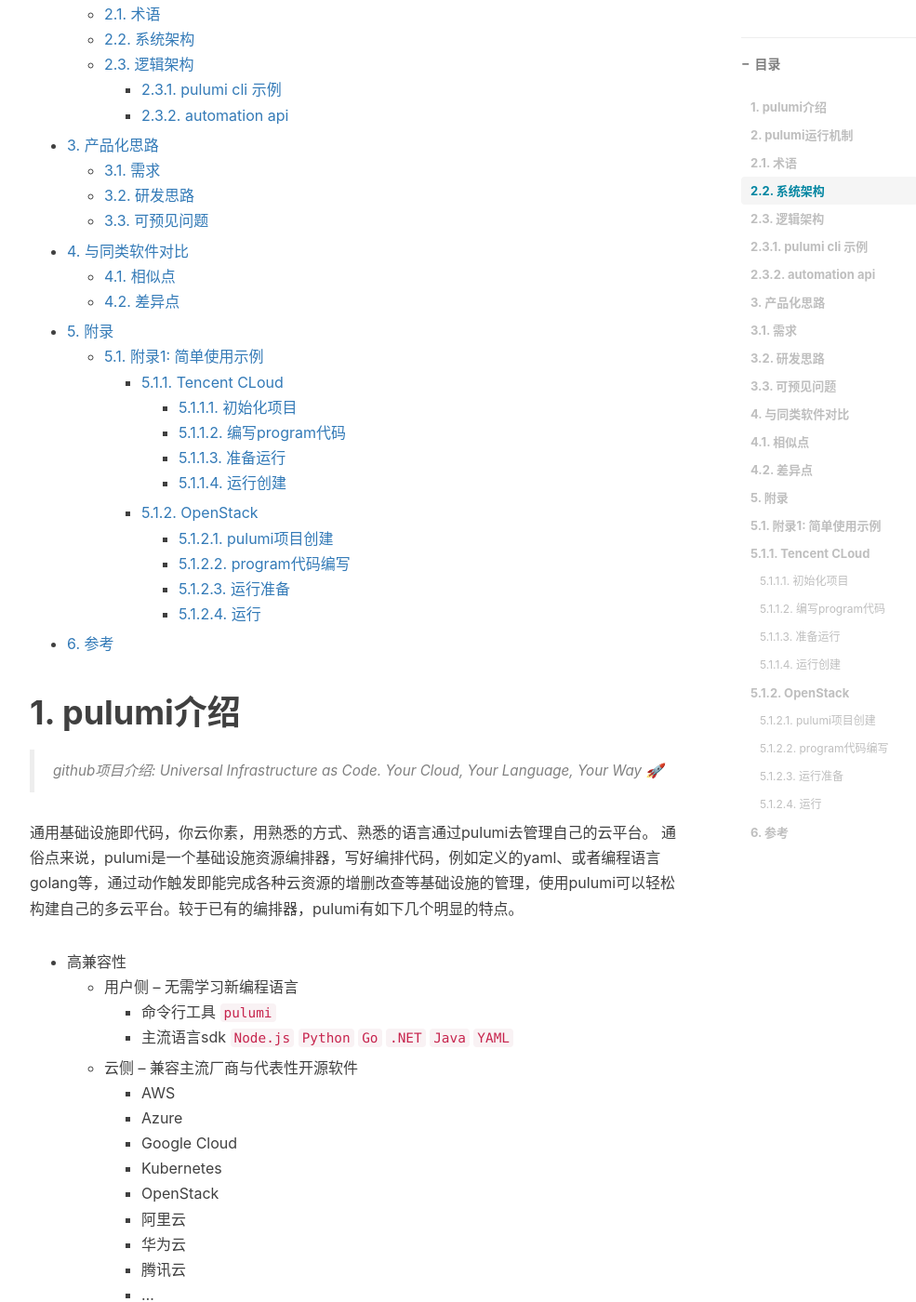
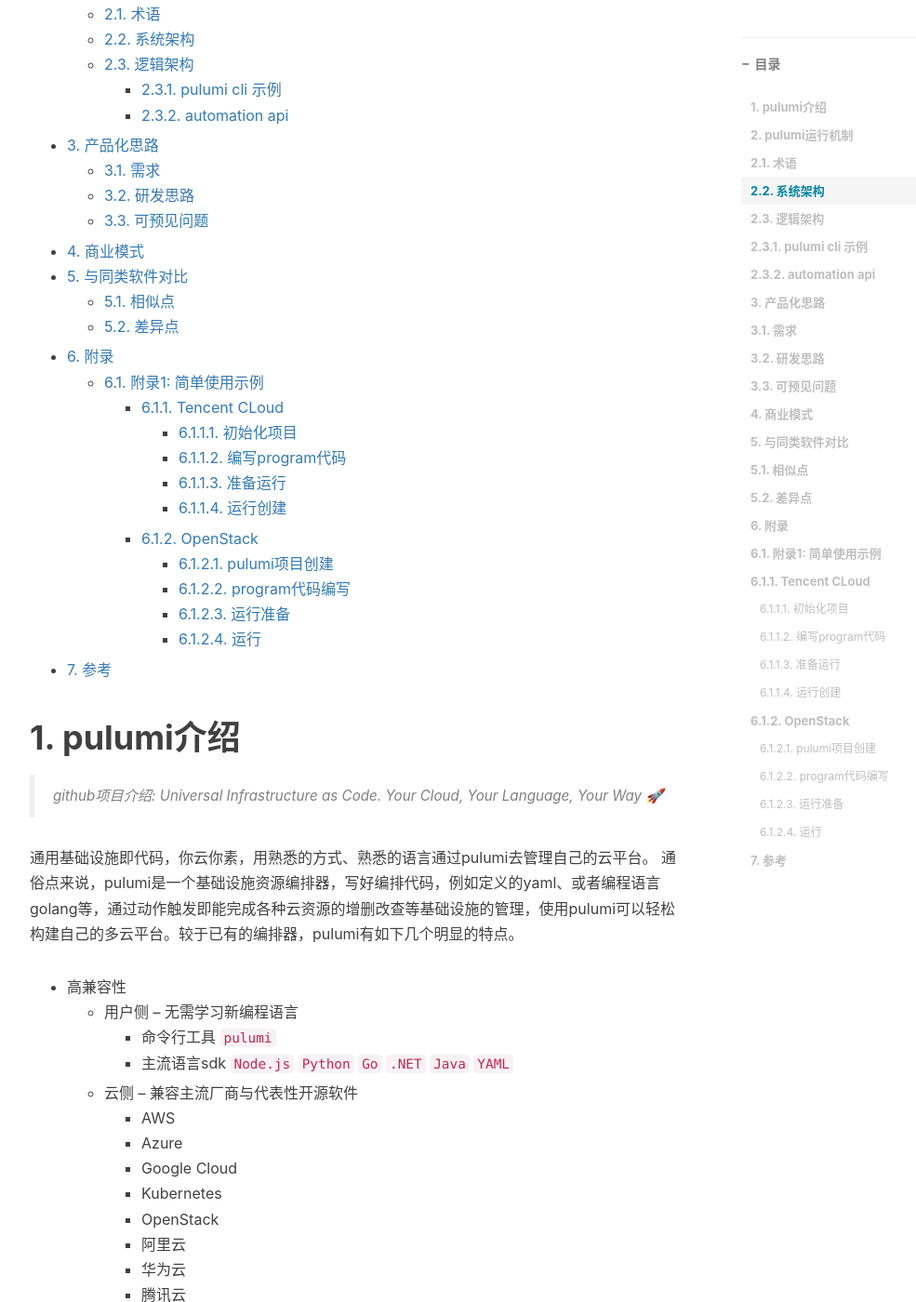
Before and after one commit to elrondwong/elrond.wang, a Jekyll site: the page built from _posts/2023-02-07-Pulumi架构及使用.md, in a window 1280 px wide and 1400 px high, scrolled down 529 px. Shown: the whole window at 93% size, without its empty margins (233-1218 px from the left). Built offline with Jekyll 4.4.1, drawn with Linux system fonts in a browser that asks for light colours; comment, search, counter and statistics services are not loaded; some of the changed text lies outside the part shown.

Commit message:
add business model for pulumi

````diff
--- a/_posts/2023-02-07-Pulumi架构及使用.md
+++ b/_posts/2023-02-07-Pulumi架构及使用.md
@@ -10,31 +10,32 @@
 
 - [1. pulumi介绍](#1-pulumi介绍)
 - [2. pulumi运行机制](#2-pulumi运行机制)
-	- [2.1. 术语](#21-术语)
-	- [2.2. 系统架构](#22-系统架构)
-	- [2.3. 逻辑架构](#23-逻辑架构)
-		- [2.3.1. pulumi cli 示例](#231-pulumi-cli-示例)
-		- [2.3.2. automation api](#232-automation-api)
+  - [2.1. 术语](#21-术语)
+  - [2.2. 系统架构](#22-系统架构)
+  - [2.3. 逻辑架构](#23-逻辑架构)
+    - [2.3.1. pulumi cli 示例](#231-pulumi-cli-示例)
+    - [2.3.2. automation api](#232-automation-api)
 - [3. 产品化思路](#3-产品化思路)
-	- [3.1. 需求](#31-需求)
-	- [3.2. 研发思路](#32-研发思路)
-	- [3.3. 可预见问题](#33-可预见问题)
-- [4. 与同类软件对比](#4-与同类软件对比)
-	- [4.1. 相似点](#41-相似点)
-	- [4.2. 差异点](#42-差异点)
-- [5. 附录](#5-附录)
-	- [5.1. 附录1: 简单使用示例](#51-附录1-简单使用示例)
-		- [5.1.1. Tencent CLoud](#511-tencent-cloud)
-			- [5.1.1.1. 初始化项目](#5111-初始化项目)
-			- [5.1.1.2. 编写program代码](#5112-编写program代码)
-			- [5.1.1.3. 准备运行](#5113-准备运行)
-			- [5.1.1.4. 运行创建](#5114-运行创建)
-		- [5.1.2. OpenStack](#512-openstack)
-			- [5.1.2.1. pulumi项目创建](#5121-pulumi项目创建)
-			- [5.1.2.2. program代码编写](#5122-program代码编写)
-			- [5.1.2.3. 运行准备](#5123-运行准备)
-			- [5.1.2.4. 运行](#5124-运行)
-- [6. 参考](#6-参考)
+  - [3.1. 需求](#31-需求)
+  - [3.2. 研发思路](#32-研发思路)
+  - [3.3. 可预见问题](#33-可预见问题)
+- [4. 商业模式](#4-商业模式)
+- [5. 与同类软件对比](#5-与同类软件对比)
+  - [5.1. 相似点](#51-相似点)
+  - [5.2. 差异点](#52-差异点)
+- [6. 附录](#6-附录)
+  - [6.1. 附录1: 简单使用示例](#61-附录1-简单使用示例)
+    - [6.1.1. Tencent CLoud](#611-tencent-cloud)
+      - [6.1.1.1. 初始化项目](#6111-初始化项目)
+      - [6.1.1.2. 编写program代码](#6112-编写program代码)
+      - [6.1.1.3. 准备运行](#6113-准备运行)
+      - [6.1.1.4. 运行创建](#6114-运行创建)
+    - [6.1.2. OpenStack](#612-openstack)
+      - [6.1.2.1. pulumi项目创建](#6121-pulumi项目创建)
+      - [6.1.2.2. program代码编写](#6122-program代码编写)
+      - [6.1.2.3. 运行准备](#6123-运行准备)
+      - [6.1.2.4. 运行](#6124-运行)
+- [7. 参考](#7-参考)
 
 <!-- /TOC -->
 
@@ -181,11 +182,29 @@
 - pulumi 本身日志输出格式比较花里胡哨，适合人类直接读，但结构化差不适合分析
 - pulumi 文档和示例较少
 
-# 4. 与同类软件对比
+# 4. 商业模式
+
+软件开源，但所有操作需要和云端交互，数据状态存储在云端，所以收费也在云端，pulumi的收费模式为限制quota收费，具体如下图
+
+![businessmodel](/img/posts/Pulumi架构及使用/businessmodel.png)
+
+主要按以下纬度收费
+
+- 人数
+- update并发
+- stacks个数
+- CICD助手功能
+- webhook功能
+
+等基础功能，高级功能见 [pricing](https://www.pulumi.com/pricing/)
+
+收费模式决定了企业要使用pulumi必须付费
+
+# 5. 与同类软件对比
 
 对比最多的为terraform
 
-## 4.1. 相似点
+## 5.1. 相似点
 
 - 都是IaC
 - 都开源
@@ -193,7 +212,7 @@
 - 都支持主流云厂商
 - 都很流行，备受厂商青睐
 
-## 4.2. 差异点
+## 5.2. 差异点
 
 这里仅列举了几个在选型中起决定性因素的差异点，详细的对比参照 [Pulumi vs. Terraform](https://www.pulumi.com/docs/intro/vs/terraform/)
 
@@ -211,13 +230,13 @@
 - pulumi提供了完备的状态管理，且在云端可视化，terraform状态管理则支持非常不完善
 - terraform不能嵌入到业务代码中，只能作为运维工具使用，pulumi则可以完美嵌入
 
-# 5. 附录
+# 6. 附录
 
-## 5.1. 附录1: 简单使用示例
+## 6.1. 附录1: 简单使用示例
 
-### 5.1.1. Tencent CLoud
+### 6.1.1. Tencent CLoud
 
-#### 5.1.1.1. 初始化项目
+#### 6.1.1.1. 初始化项目
 
 ```bash
 ❯ pulumi new --force
@@ -249,7 +268,7 @@
 To perform an initial deployment, run `pulumi up`
 ```
 
-#### 5.1.1.2. 编写program代码
+#### 6.1.1.2. 编写program代码
 
 ```go
 package main
@@ -281,7 +300,7 @@
 }
 ```
 
-#### 5.1.1.3. 准备运行
+#### 6.1.1.3. 准备运行
 
 - 配置腾讯云凭证
 
@@ -301,7 +320,7 @@
 go: found github.com/tencentcloudstack/pulumi-tencentcloud/sdk/go/tencentcloud/user in github.com/tencentcloudstack/pulumi-tencentcloud/sdk v0.1.2
 ```
 
-#### 5.1.1.4. 运行创建
+#### 6.1.1.4. 运行创建
 
 > 可以提前安装plugin，否则运行pulumi up的时候会安装，命令为 `pulumi plugin install resource tencentcloud v0.1.2`, 不翻墙的话很慢
 
@@ -343,9 +362,9 @@
 
 这里仅展示了资源创建，对资源的销毁可以看下面OpenStack的例子
 
-### 5.1.2. OpenStack
+### 6.1.2. OpenStack
 
-#### 5.1.2.1. pulumi项目创建
+#### 6.1.2.1. pulumi项目创建
 
 ```bash
  pulumi new --dir pulumiopenstack
@@ -374,7 +393,7 @@
 To perform an initial deployment, run 'cd pulumiopenstack', then, run `pulumi up`
 ```
 
-#### 5.1.2.2. program代码编写
+#### 6.1.2.2. program代码编写
 
 ```go
 package main
@@ -400,7 +419,7 @@
 }
 ```
 
-#### 5.1.2.3. 运行准备
+#### 6.1.2.3. 运行准备
 
 - 安装plugin
 
@@ -427,7 +446,7 @@
 export PS1='[\u@\h \W(keystone_admin)]\$ '
 ```
 
-#### 5.1.2.4. 运行
+#### 6.1.2.4. 运行
 
 - 创建卷
 
@@ -509,7 +528,7 @@
 stack里面少了一个
 ```
 
-# 6. 参考
+# 7. 参考
 
 - [how-pulumi-works](https://www.pulumi.com/docs/intro/concepts/how-pulumi-works/)
 - [hello-pulumi](http://joeduffyblog.com/2018/06/18/hello-pulumi/)
````
Also changed, not shown: img/posts/Pulumi架构及使用/businessmodel.png (added).
